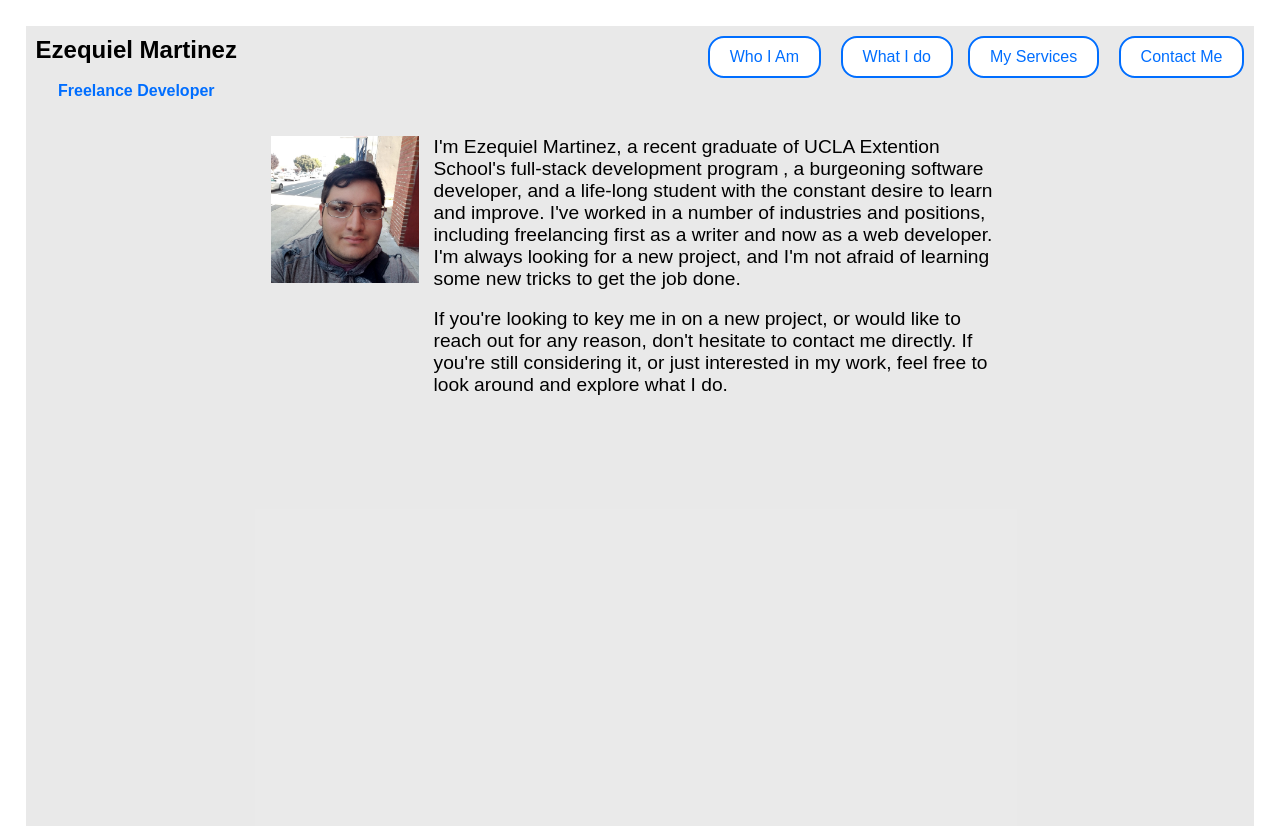
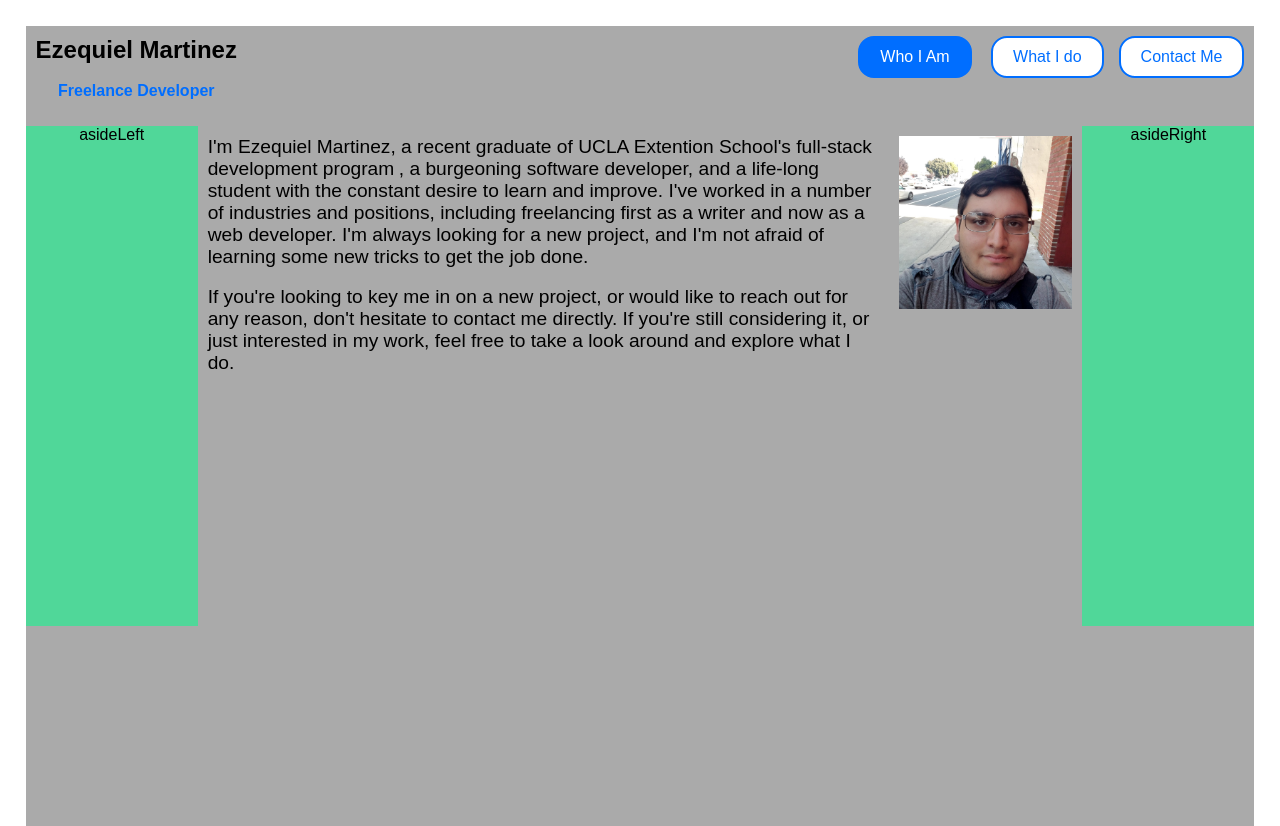
Before and after one commit to Ez-M/My-Portfolio, a React (Create React App) app: page / in a window 1280 px wide. Built offline with nearby package versions, Linux system fonts and the light colour scheme.

Commit message:
re-organized the page layout by adding asides to the renderSwitch, allowing me to have some kind of side banners for the site or just control spacing

```diff
--- a/src/App.css
+++ b/src/App.css
@@ -36,7 +36,7 @@
 
 .parallax {
   /* The image used */
-  background-image: "./imgs/NFYthumbnail.JPG";
+  background-image: url("./imgs/openSign.jpg");
 
   /* Full height */
   height: 100%;
@@ -49,19 +49,42 @@
 }
 
 .mainContainer {
-  background-color: #6b6b6b25;
+  /* background-color: #6b6b6b25; */
+  background-color: var(--main-blue);
   height: 100vh;
 
   margin: 2% 2% 0% 2%;
 
+
+}
+
+.rsCon {
+  display: flex;
+
+  height: auto;
 }
 
 .RenderSwitch {
   /* background-color: var(--main-blue); */
   /* height: 100%; */
   /* background-image: linear-gradient(var(--main-green), rgb(255, 255, 255)); */
+  width: 72%;
 
 
+}
+
+.asideLeft {
+  background-color: #50d799;
+  height: auto;
+  width: 14%;
+  text-align: center;
+}
+
+.asideRight {
+  background-color: #50d799;
+  height: auto;
+  width: 14%;
+  text-align: center;
 }
 
 
@@ -125,6 +148,18 @@
 }
 
 
+.NavbarMain .btnActive {
+  background-color:var(--main-green);
+  /* border: none; */
+  color: white;
+  /* padding: 10px 15px; */
+  text-align: center;
+  text-decoration: none;
+  display: inline-block;
+  font-size: 16px;
+  transition-duration: 0.4s;
+}
+
 
 .NavbarMain img:hover {
   transform: rotateX(75deg);
@@ -173,34 +208,9 @@
 /* Bio Section */
 /*  */
 
-.BioMain {
-  /* background-color: var(--main-blue); */
-  /* color: ; */
 
-    /* The image used */
-    /* background-image: url("./imgs/kek2.jpg"); */
 
-    /* Full height */
-    /* height: 100%;  */
 
-    /* Create the parallax scrolling effect */
-    /* background-attachment: fixed;
-    background-position: center;
-    background-repeat: no-repeat;
-    background-size: cover; */
-}
-
-.BioMain .titleCard {
-  /* background-color: var(--main-green); */
-  /* background-image: linear-gradient(var(--main-green), rgb(255, 255, 255)); */
-  width: auto;
-  height: 500px;
-  display: flex;
-  flex-direction: column;
-
-  align-items: center;
-  justify-content: center;
-}
 
 /* .BioMain .titleCard .subCard {
   width: fit-content;
@@ -232,9 +242,8 @@
 
 .BioMain .card1 {
   /* background-color: blueviolet; */
-  margin-left: auto;
-  margin-right: auto;
-  max-width: 60%;
+  /* margin-left: auto;
+  margin-right: auto; */
   height: 400px;
   /* background-color: var(--slate); */
   padding: 10px;
@@ -247,12 +256,15 @@
   /* box-shadow: 0px 5px 15px 3px black; */
 }
 
+
+
+
 .BioMain .imgHolder {
   min-height: 100%;
   max-width: 20%;
-  margin-right: 2%;
+  margin-left: 2%;
   /* background-color: white; */
-  float: left;
+  float: right;
   display: inline;
 }
 
@@ -351,6 +363,11 @@
   width: 80%;
   margin-left: auto;
   margin-right: auto;
+
+}
+
+.ProjectsMain p {
+  font-size: 17px;
 }
 
 
@@ -416,8 +433,12 @@
   border: 2px solid var(--main-green);
   /* color: rgb(0, 161, 0); */
 
-  padding: 8px 20%;
+  /* padding: 8px 20%; */
   /* margin-left: 15px; */
+
+  width: 100%;
+  padding-top: 5%;
+  padding-bottom: 5%;
 
   font-size: 20px;
   text-align: center;
@@ -451,7 +472,7 @@
   /* background-color: rgb(62, 82, 119); */
   width: 500px;
   display: inline;
-  color: var(--main-green);
+  /* color: var(--main-green); */
 
   transition: 200ms;
   margin: 0px 5px 5px 5px;
--- a/src/components/Main.js
+++ b/src/components/Main.js
@@ -15,7 +15,7 @@ function Main() {
     return (
         <GeneralProvider>
 
-            <div className="mainContainer">
+            <div className="mainContainer ">
             <Navbar/>
             {/* <Header/> */}
             <RenderSwitch/>
--- a/src/components/Navbar.js
+++ b/src/components/Navbar.js
@@ -9,9 +9,38 @@ function Navbar() {
 
     const {pageState, setPageState} = useContext(General) //importing context
 
+
+    var btnBio = '';
+    var btnPro = '';
+    var btnCon = '';
+
+    switch (pageState) {
+        case 'Bio':
+            var btnBio = 'btnActive';
+            var btnPro = '';
+            var btnCon = '';
+            break;
+        case 'Projects':
+            var btnBio = '';
+            var btnPro = 'btnActive';
+            var btnCon = '';
+            break;
+        case 'Contact':
+            var btnBio = '';
+            var btnPro = '';
+            var btnCon = 'btnActive';
+            break;
+
+
+
+    }
+
     function nav(x) {
-        setPageState(x)
+        setPageState(x);
     }
+
+
+
 
 
 
@@ -29,9 +58,11 @@ function Navbar() {
 
 
         <div className="buttonContainer">
-    <button onClick={()=> nav('Bio')}>Who I Am</button>  <button onClick={()=> nav('Projects')}>What I do</button>
+    <button className={btnBio} onClick={()=> nav('Bio')}>Who I Am</button>  <button className={btnPro} onClick={()=> nav('Projects')}>What I do</button>
 
-    <button onClick={ ()=> nav('Services')}>My Services</button> <button onClick={()=> nav('Contact')}>Contact Me</button>
+    {/* <button onClick={ ()=> nav('Services')}>My Services</button>  */}
+
+     <button className={btnCon} onClick={()=> nav('Contact')}>Contact Me</button>
     </div>
 
     </div>
--- a/src/components/RenderSwitch.js
+++ b/src/components/RenderSwitch.js
@@ -23,7 +23,8 @@ function RenderSwitch() {
    }
 
     return (
-
+      <div className="rsCon">
+      <div className="asideLeft">asideLeft</div>
         <div className="RenderSwitch">
 
     <SwitchTransition mode="out-in">
@@ -38,6 +39,8 @@ function RenderSwitch() {
          </CSSTransition>
     </SwitchTransition>
    </div>
+        <div className="asideRight">asideRight</div>
+        </div>
 
 
 
--- a/src/components/bio.js
+++ b/src/components/bio.js
@@ -8,6 +8,8 @@ function Bio() {
 
 
        {/* </div>  */}
+    {/* <div className="asideLeft"> asideLeft</div> */}
+
       <div className="card1">
 
           <div className="imgHolder">
@@ -24,11 +26,13 @@ function Bio() {
           job done. </p> <br /> <br />  <p className="second">If you're looking to key me in on a new
           project, or would like to reach out for any reason, don't hesitate to
           contact me directly. If you're still considering it, or just
-          interested in my work, feel free to look around and explore what I do.
+          interested in my work, feel free to take a look around and explore what I do.
             </p>
           </div>
 
       </div>
+
+      {/* <div className="asideRight">asideRight</div> */}
 
       {/* <div className="card2">
         <div className="left"> <h3>Placeholder</h3></div>
--- a/src/components/contact.js
+++ b/src/components/contact.js
@@ -1,17 +1,24 @@
-import React, {useState, useContext} from "react";
-
-
+import React, { useState, useContext } from "react";
 
 function Contact() {
-    return (
-        <div>
-    <p>Placeholder: Contact</p><br/>
+  return (
+    <div>
+      <p>Placeholder: Contact</p>
+      <br />
 
-    <div  className="card1">
-    <p>Lorem ipsum dolor sit amet, consectetur adipiscing elit, sed do eiusmod tempor incididunt ut labore et dolore magna aliqua. Ut enim ad minim veniam, quis nostrud exercitation ullamco laboris nisi ut aliquip ex ea commodo consequat. Duis aute irure dolor in reprehenderit in voluptate velit esse cillum dolore eu fugiat nulla pariatur. Excepteur sint occaecat cupidatat non proident, sunt in culpa qui officia deserunt mollit anim id est laborum.</p>
+      <div className="card1">
+        <p>
+          Lorem ipsum dolor sit amet, consectetur adipiscing elit, sed do
+          eiusmod tempor incididunt ut labore et dolore magna aliqua. Ut enim ad
+          minim veniam, quis nostrud exercitation ullamco laboris nisi ut
+          aliquip ex ea commodo consequat. Duis aute irure dolor in
+          reprehenderit in voluptate velit esse cillum dolore eu fugiat nulla
+          pariatur. Excepteur sint occaecat cupidatat non proident, sunt in
+          culpa qui officia deserunt mollit anim id est laborum.
+        </p>
+      </div>
     </div>
-    </div>
-    )
-  }
+  );
+}
 
-  export default Contact;
+export default Contact;
--- a/src/components/projects.js
+++ b/src/components/projects.js
@@ -50,19 +50,14 @@ function Projects() {
         </div>
 
         <div className="card1">
-          <h4>Project Title</h4>
+          <h4>More to come</h4>
           <div className="imgHolder">
           <img src={logo} alt="Project Thumbnail" />
           </div>
           <p>
-            Lorem ipsum dolor sit amet, consectetur di incidiit, sed do eiusmod
-            tempor incidi elit, sed do eiusmod tempor incididunt ut labore et
-            dolore magna aliqua. Ut enim ad minim veniam, quis nostrud
-            exercitation ullamco laboris nisi ut aliquip ex ea commodo
-            consequat. Duis aute irure dolor in reprehenderit in voluptate velit
-            esse cillum dolore eu fugiat nulla pariatur. Excepteur sint occaecat
-            cupidatat non proident, sunt in culpa qui officia deserunt mollit
-            anim id est laborum.
+            I'm always looking to share more projects, and I'll likely be adding more to these cards very soon, but I only like to do so once I'm personally satisfied with how done they are.
+            If you would like to be a part of my little gallery here, feel free to contact me so we can talk about your project.
+            Be it a personal website, a database for your company, or whatever else you might have in mind, I'd absolutely love to hear about
           </p>
         </div>
       </div>
--- a/src/contexts/General.js
+++ b/src/contexts/General.js
@@ -3,7 +3,7 @@ export const General = createContext();
 
 
 const GeneralProvider = (props) => {
-  const [pageState, setPageState] = useState('Home');
+  const [pageState, setPageState] = useState('Bio');
 
     return (
          <General.Provider
```
Also changed, not shown: src/imgs/pexels-tom-swinnen-2249961.jpg (added), 1 other file (tests, documents, lock files or other folders).
